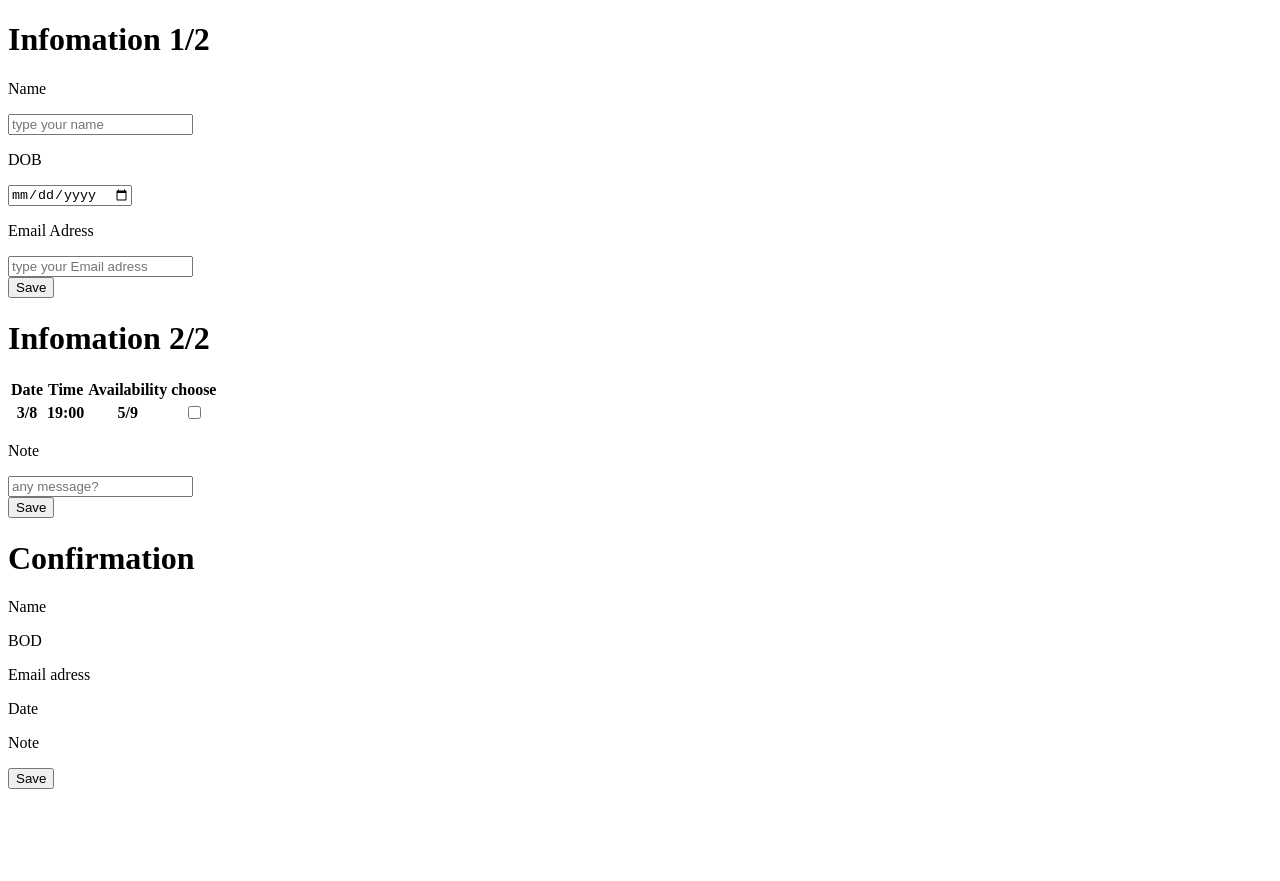
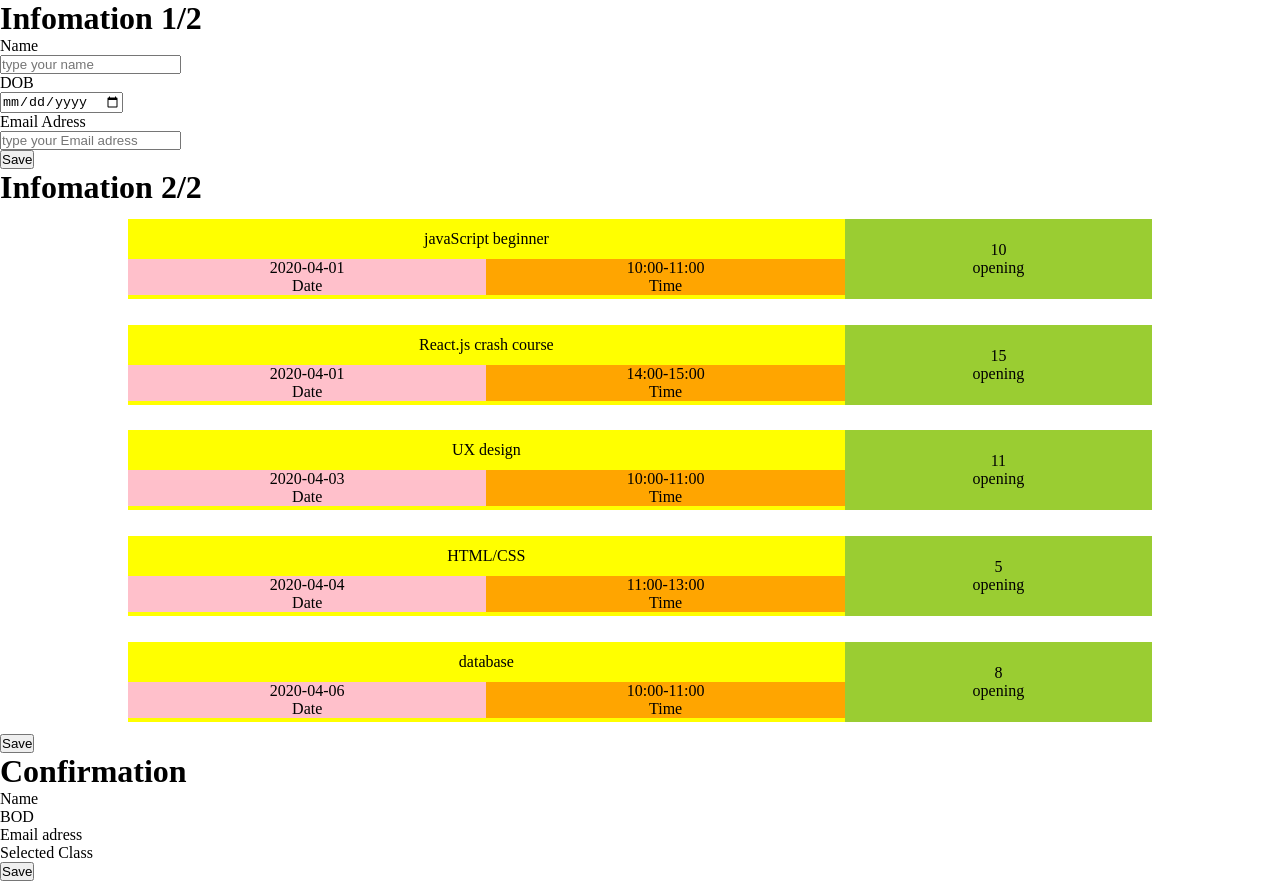
Before and after one commit to Queenshiba/signUpClass, a plain HTML site: page dist/index.html in a window 1280 px wide. Before the commit the page ends 800 px from the top, so only its background shows below. Drawn offline with Linux system fonts and the light colour scheme.

Commit message:
append selected class to confirmation

```diff
--- a/dist/index.html
+++ b/dist/index.html
@@ -31,30 +31,35 @@
             </div>
         </div>
 
-        <div class="selectDate-contaier">
+        <div class="selectEvent-contaier">
             <h1>Infomation 2/2</h1>
-            <div class="choseDate-container">
-                <table>
-                    <tr>
-                        <th>Date</th>
-                        <th>Time</th>
-                        <th>Availability</th>
-                        <th>choose</th>
-                    </tr>
+            <div class="chooseEvent-container" id="chooseEvent-container">
 
-                    <tr class="date">
-                        <th>3/8</th>
-                        <th>19:00</th>
-                        <th>5/9</th>
-                        <th><input type="checkbox" name="" id=""></th>
+                <!-- <div id="eventBox">
+                    <div class="eventBox-left">
+                        <div class="className-container" id="className-container">
+                            <p id="eventName">Name</p>
+                        </div>
+                        <div class="eventDetail" id="eventDetail">
+                            <div class="eventDate-container" id="eventDate-container">
+                                <p id="eventDate">3/10</p>
+                                <p>Date</p>
+                            </div>
+                            <div class="eventHour-container" id="eventHour-container">
+                                <p id="eventHour">10:00</p>
+                                <p>Hour</p>
+                            </div>
+                        </div>
+                    </div>
+                    <div class="eventBox-right" id="eventBox-right">
+                        <div class="openingNum">10</div>
+                        <div class="openingNumComment">Opening</div>
+                    </div>
+                </div> -->
 
-                    </tr>
-                </table>
+
             </div>
-            <div class="note-container">
-                <p class="index">Note</p>
-                <input type="text" name="inputNote" id="inputNote" placeholder="any message?">
-            </div>
+
             <input onclick="SaveSelectDateInfo()" type="submit" value="Save">
         </div>
 
@@ -69,11 +74,10 @@
             <p class="subTitles">Email adress</p>
             <div id="confirmEmail"></div>
 
-            <p class="subTitles">Date</p>
-            <div id="confirmDate"></div>
+            <p class="subTitles">Selected Class</p>
+            <div id="confirmSelectedClass"></div>
 
-            <p class="subTitles">Note</p>
-            <div id="confirmNote"></div>
+
 
             <input type="submit" value="Save">
         </div>
--- a/dist/main.js
+++ b/dist/main.js
@@ -1,9 +1,3 @@
-// const Datastore = require('nedb');
-
-// const database = new Datastore('database.db');
-// database.loadDatabase();
-// database.insert({name : "haru"})
-
 const inputName = document.getElementById('inputName')
 const inputDob = document.getElementById('inputDob')
 const inputEmail = document.getElementById('inputEmail')
@@ -11,8 +5,8 @@ const inputEmail = document.getElementById('inputEmail')
 const confirmName = document.getElementById('confirmName')
 const confirmDob = document.getElementById('confirmDob')
 const confirmEmail = document.getElementById('confirmEmail')
-const confirmDate = document.getElementById('confirmDate')
-const confirmNote = document.getElementById('confirmNote')
+const confirmSelectedClass = document.getElementById('confirmSelectedClass')
+
 
 
 
@@ -37,6 +31,7 @@ function SaveBasicInfo() {
 
 }
 
+
 fetch("./schedule.json")
     .then(function (resp) {
         return resp.json();
@@ -46,9 +41,124 @@ fetch("./schedule.json")
 
         for (let i = 0; i < classSchedule.length; i++) {
 
-            const className = classSchedule[i].className
-            co
+            const className = classSchedule[i].className;
+            const classDate = classSchedule[i].date;
+            const classTime = classSchedule[i].time;
+            const classCapacity = classSchedule[i].capacity;
+
+            // append schedule data to divs
+            // eventBox contains eventBox-left,eventBox-right
+            const createDivForEventBox = document.createElement('div');
+            createDivForEventBox.setAttribute("id", "eventBox");
+
+            // append eventBox
+            const chooseEventContainer = document.getElementById('chooseEvent-container');
+            chooseEventContainer.appendChild(createDivForEventBox)
+
+
+            // EventBoxLeft contains className-container,eventDetail
+            const createDivForEventBoxLeft = document.createElement('div');
+            createDivForEventBoxLeft.setAttribute("id", "eventBox-left");
+            createDivForEventBox.appendChild(createDivForEventBoxLeft)
+
+            // EventNameContainer contains eventName
+            const createDivForEventNameContainer = document.createElement('div');
+            createDivForEventNameContainer.setAttribute("id", "className-container");
+            createDivForEventBoxLeft.appendChild(createDivForEventNameContainer)
+            // create p tag for EventName
+            const createPForEventName = document.createElement('p');
+            const EventNameText = document.createTextNode(className)
+            createPForEventName.appendChild(EventNameText)
+            createDivForEventNameContainer.appendChild(createPForEventName)
+
+            // EventDetail contains eventDate-container, eventHour-containe
+            const createDivForEventDetail = document.createElement('div');
+            createDivForEventDetail.setAttribute("id", "eventDetail");
+            createDivForEventBoxLeft.appendChild(createDivForEventDetail)
+
+            // EventDateContainer contains eventDate
+            const createDivForEventDateContainer = document.createElement('div');
+            createDivForEventDateContainer.setAttribute("id", "eventDate-container");
+            createDivForEventDetail.appendChild(createDivForEventDateContainer)
+            // create p tag for event date
+            const createPForEventDate = document.createElement('p');
+            const EventDateText = document.createTextNode(classDate)
+            createPForEventDate.appendChild(EventDateText)
+            createDivForEventDateContainer.appendChild(createPForEventDate)
+            // create p tag for discription "date"
+            const createPForEventDateDiscription = document.createElement('p');
+            const EventDateDiscriptionText = document.createTextNode("Date")
+            createPForEventDateDiscription.appendChild(EventDateDiscriptionText)
+            createDivForEventDateContainer.appendChild(createPForEventDateDiscription)
+
+            // EventHourContainer contains eventHour
+            const createDivForEventHourContainer = document.createElement('div');
+            createDivForEventHourContainer.setAttribute("id", "eventHour-container");
+            createDivForEventDetail.appendChild(createDivForEventHourContainer)
+            // create p tag for event time
+            const createPForEventTime = document.createElement('p');
+            const EventTimeText = document.createTextNode(classTime)
+            createPForEventTime.appendChild(EventTimeText)
+            createDivForEventHourContainer.appendChild(createPForEventTime)
+            // create p tag for discription "time"
+            const createPForEventTimeDiscription = document.createElement('p');
+            const EventTimeDiscriptionText = document.createTextNode("Time")
+            createPForEventTimeDiscription.appendChild(EventTimeDiscriptionText)
+            createDivForEventHourContainer.appendChild(createPForEventTimeDiscription)
+
+            // EventBoxRight contains openingNum,openingNumComment
+            const createDivForEventBoxRight = document.createElement('div');
+            createDivForEventBoxRight.setAttribute("id", "eventBox-right");
+            createDivForEventBox.appendChild(createDivForEventBoxRight)
+            // create p tag for availability Num
+            const createPForAvailabilityNum = document.createElement('p');
+            const AvailabilityNum = document.createTextNode(classCapacity)
+            createPForAvailabilityNum.appendChild(AvailabilityNum)
+            createDivForEventBoxRight.appendChild(createPForAvailabilityNum)
+            // create p tag for availability description
+            const createPForAvailabilityDiscription = document.createElement('p');
+            const AvailabilityDiscriptionText = document.createTextNode("opening")
+            createPForAvailabilityDiscription.appendChild(AvailabilityDiscriptionText)
+            createDivForEventBoxRight.appendChild(createPForAvailabilityDiscription)
+
+
+
+
+
+            createDivForEventBox.addEventListener('click', () => {
+                const selected = []
+                selected.push(createDivForEventBox)
+                createDivForEventBox.style.border = "5px solid red";
+
+                const createPForSelectedClass = document.createElement('p');
+                const SelectedClassTextContent = selected[0].textContent
+                const SelectedClassText = document.createTextNode(SelectedClassTextContent)
+                createPForSelectedClass.appendChild(SelectedClassText)
+                confirmSelectedClass.appendChild(createPForSelectedClass)
+
+                console.log(selected)
+                console.log(SelectedClassText)
+
+
+            })
+
+
         }
 
 
+
+
     })
+
+//     let secectedArr =
+// function SaveSelectDateInfo() {
+//     console.log(selected)
+// }
+
+
+
+// const Datastore = require('nedb');
+
+// let database = new Datastore('database.db');
+// database.loadDatabase();
+// database.insert(array)
--- a/dist/style.css
+++ b/dist/style.css
@@ -0,0 +1,61 @@
+* {
+    padding: 0;
+    margin: 0;
+}
+
+
+/* eventBox */
+.chooseEvent-container {
+    display: flex;
+    flex-direction: column;
+    justify-content: center;
+    align-items: center;
+}
+#eventBox {
+    background: yellow;
+    display: flex;
+    width: 80vw;
+    height: 80px;
+    justify-content: center;
+    margin: 1%;
+
+}
+
+#eventDetail {
+    display: flex;
+    flex-direction: row;
+}
+#eventBox-right {
+    background: yellowgreen;
+    width: 30%;
+    display: flex;
+    flex-direction: column;
+    justify-content: center;
+    align-items: center;
+}
+#eventBox-left {
+    width: 70%;
+    display: flex;
+    flex-direction: column;
+}
+#className-container {
+    display: flex;
+    justify-content: center;
+    align-items: center;
+    height: 50%;
+}
+#eventDate-container {
+    background: pink;
+    width: 50%;
+    display: flex;
+    flex-direction: column;
+    align-items: center;
+}
+
+#eventHour-container {
+    background: orange;
+    width: 50%;
+    display: flex;
+    flex-direction: column;
+    align-items: center;
+}
```
